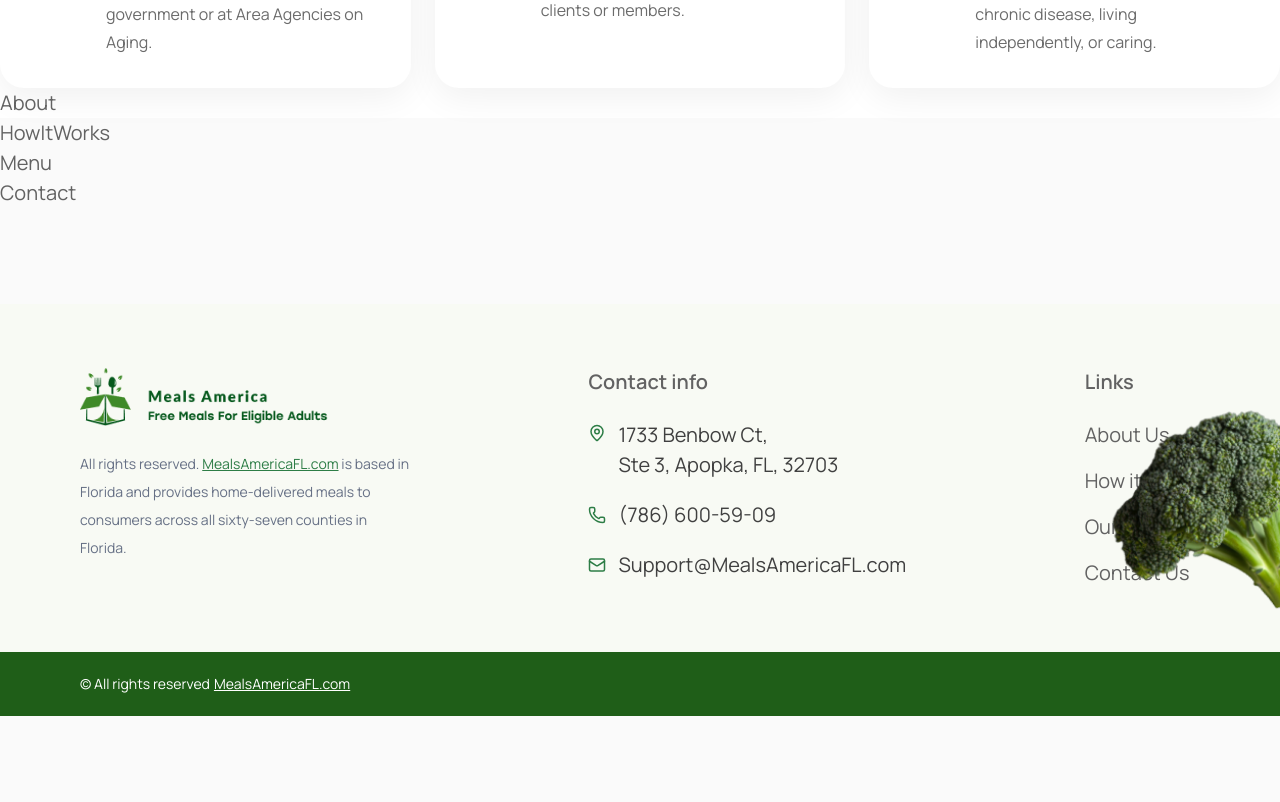
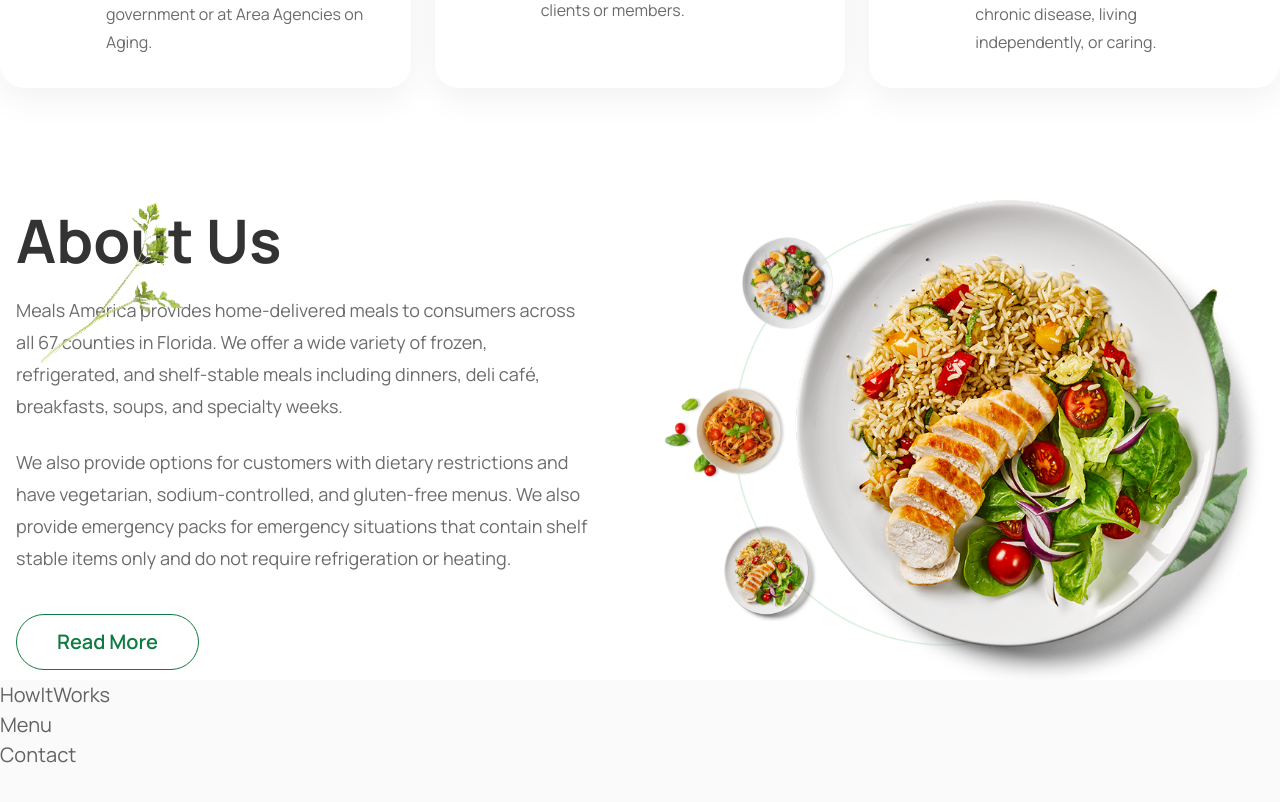
Before and after one commit to DmytroK-goit/healthy_eating, a Next.js app: page / in a window 1280 px wide. Shown: the part 1132-1934 px from the top of the page. Before the commit the page ends 1848 px from the top, so only its background shows below. Built offline with nearby package versions, Linux system fonts and the light colour scheme.

Commit message:
adding one block to section about

```diff
--- a/src/component/about.jsx
+++ b/src/component/about.jsx
@@ -2,6 +2,9 @@ import Image from "next/image";
 import flag from "../img/about/flag.png";
 import manager from "../img/about/manager.png";
 import health from "../img/about/health.png";
+import Link from "next/link";
+import green from "../img/about/green.png";
+import dish from "../img/about/dish.png";
 
 export default function About() {
   const cards = [
@@ -52,7 +55,53 @@ export default function About() {
         ))}
       </ul>
 
-      <p>About</p>
+      <div className="container mx-auto px-4 pt-28">
+        <div className="grid items-center gap-12 lg:grid-cols-2">
+          <div className="relative max-w-xl">
+            <Image
+              src={green}
+              alt="Green leaves"
+              className="absolute -top-6 -left-6 w-20 lg:w-auto"
+            />
+
+            <h2 className="mb-6 text-4xl font-bold text-[#333] lg:text-6xl">
+              About Us
+            </h2>
+
+            <div className="space-y-6 text-lg leading-8 text-[#6C6C6C]">
+              <p>
+                Meals America provides home-delivered meals to consumers across
+                all 67 counties in Florida. We offer a wide variety of frozen,
+                refrigerated, and shelf-stable meals including dinners, deli
+                café, breakfasts, soups, and specialty weeks.
+              </p>
+
+              <p>
+                We also provide options for customers with dietary restrictions
+                and have vegetarian, sodium-controlled, and gluten-free menus.
+                We also provide emergency packs for emergency situations that
+                contain shelf stable items only and do not require refrigeration
+                or heating.
+              </p>
+            </div>
+
+            <Link
+              href="/"
+              className="mt-10 inline-flex h-14 items-center justify-center rounded-full border border-[#0F7A41] px-10 font-semibold text-[#0F7A41] transition hover:bg-[#0F7A41] hover:text-white"
+            >
+              Read More
+            </Link>
+          </div>
+          <div className="relative flex justify-center lg:justify-end">
+            <Image
+              src={dish}
+              alt="Healthy meal"
+              className="h-auto w-full max-w-[820px]"
+              priority
+            />
+          </div>
+        </div>
+      </div>
     </section>
   );
 }
```
Also changed, not shown: src/img/about/dish.png (added), src/img/about/green.png (added).
